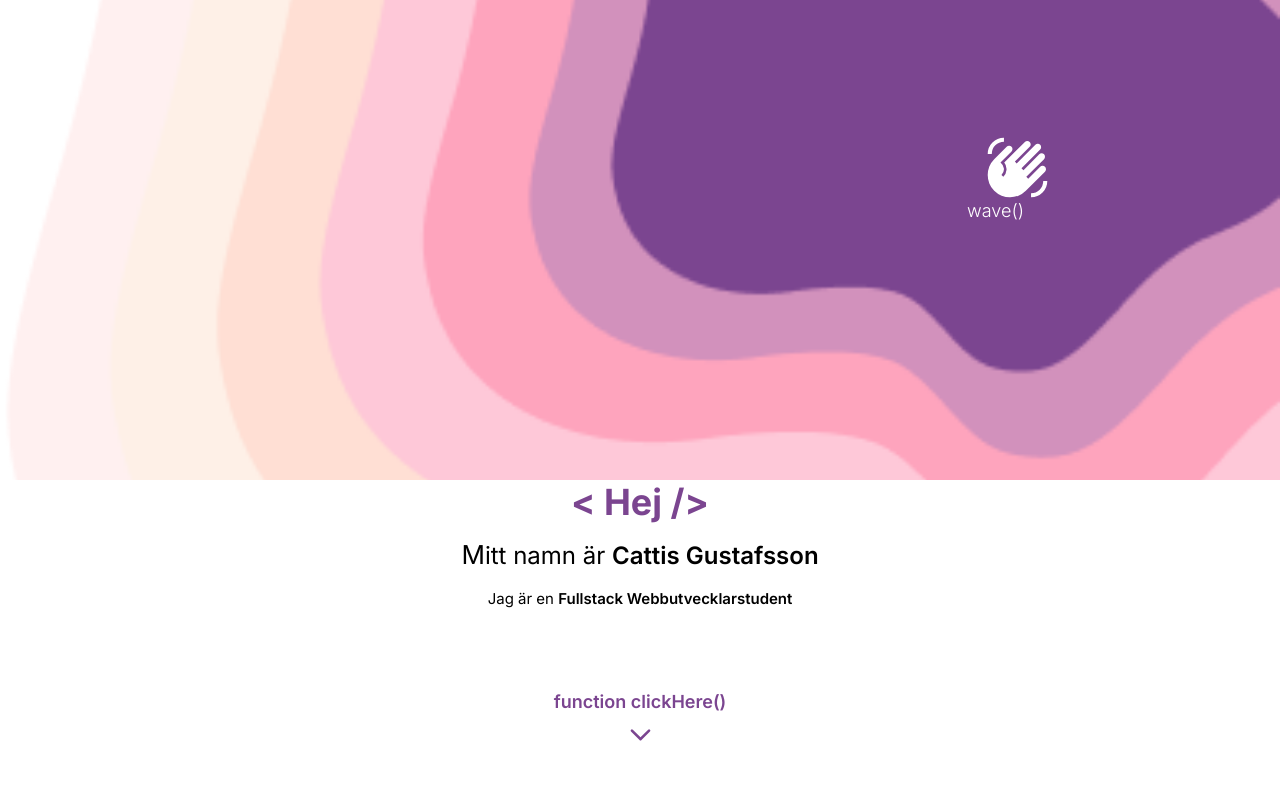
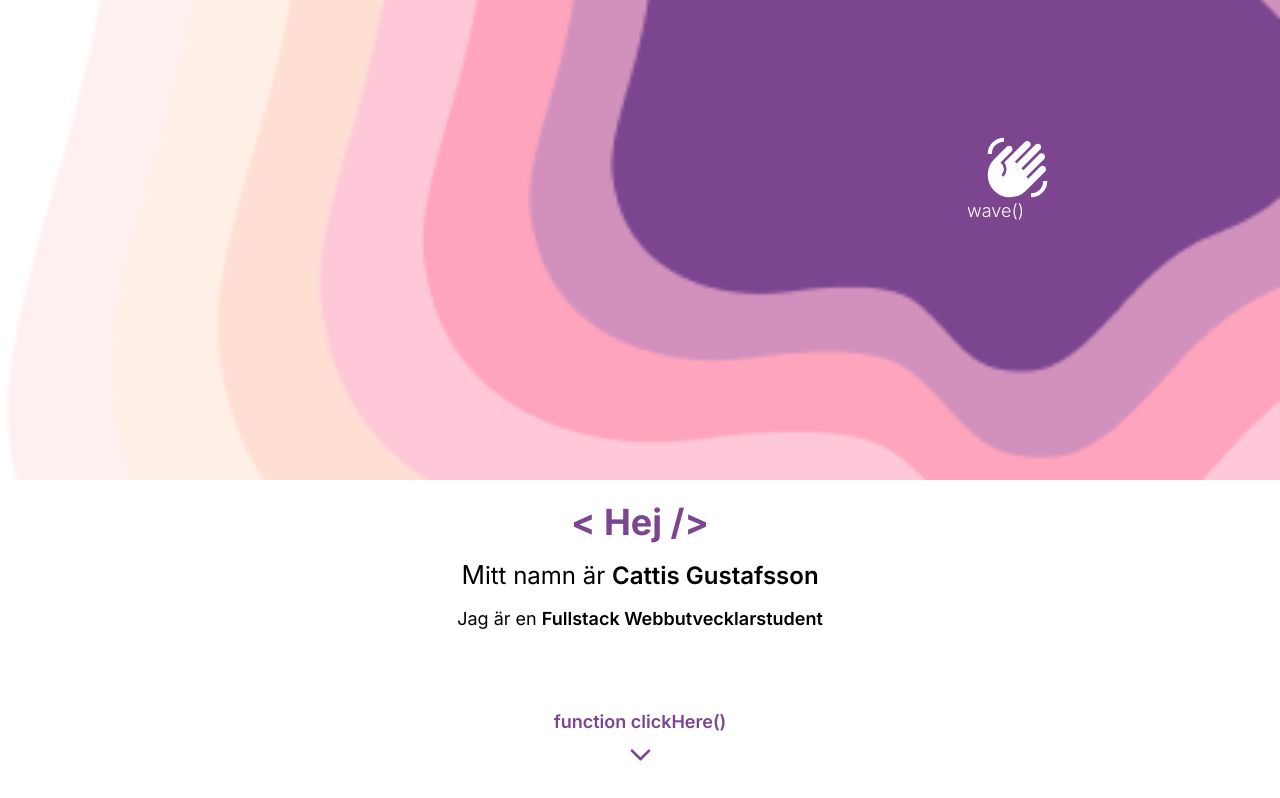
Before and after one commit to HejCattis/Portfolio, a plain HTML site: page index.html in a window 1280 px wide. Shown: the top 798 px of the page. Drawn offline with Linux system fonts and the light colour scheme.

Commit message:
Design fix

```diff
--- a/index.html
+++ b/index.html
@@ -14,10 +14,10 @@
                 <svg xmlns="http://www.w3.org/2000/svg" class="hero_hand" viewBox="0 0 24 24"><path fill="currentColor" d="M17 23v-1.5q1.875 0 3.188-1.313T21.5 17H23q0 2.5-1.75 4.25T17 23ZM1 7q0-2.5 1.75-4.25T7 1v1.5q-1.875 0-3.188 1.313T2.5 7H1Zm2.4 13.6q-1.2-1.2-1.8-2.725T1 14.763q0-1.588.6-3.113t1.8-2.725l4.6-4.6q.35-.35.888-.375t.912.35q.35.35.35.888t-.35.887L5.725 10.15q1 .8 1.225 2.138t-.875 2.462l.7.7q1.025-.95 1.163-2.525t-.838-2.75l7.625-7.625q.375-.375.888-.375t.887.375q.35.35.375.863t-.375.912L11.025 9.8l.675.7l6.9-6.9q.35-.35.888-.35t.887.35q.35.35.35.887t-.35.888l-6.9 6.9l.725.7l5.825-5.825q.375-.375.888-.375t.887.375q.35.35.35.887t-.35.888l-6.55 6.525l.7.725l4.425-4.425q.4-.4.913-.375t.862.375q.35.35.375.863t-.375.912L15.075 20.6q-1.2 1.2-2.725 1.8t-3.112.6q-1.588 0-3.113-.6T3.4 20.6Z"/></svg>
                 <p class="hero_func">wave()</p>
             </div>
-            <div class="flx">
+            <div class="flx margins-smaller">
                 <h1>&lt; Hej /&gt;</h1>
                 <h2 class="hero_h2">Mitt namn är <strong>Cattis Gustafsson</strong></h2>
-                <p class="smaller-p">Jag är en <strong>Fullstack Webbutvecklarstudent</strong></p>
+                <p class="hero_p">Jag är en <strong>Fullstack Webbutvecklarstudent</strong></p>
             </div>
         </section>
         <section class="margins">
--- a/style.css
+++ b/style.css
@@ -80,6 +80,11 @@ strong {
     margin: 20px auto 20px auto;
 }
 
+.margins-smaller {
+    width: 95vw;
+    margin: 20px auto 20px auto;
+}
+
 /*==================== Hero section ====================*/
 .hero {
     background-image: url(/_images/BG-mobile.png);
@@ -108,6 +113,10 @@ strong {
 }
 .hero_h2 {
     font-weight: 400;
+}
+
+.hero_p {
+    text-align: center;
 }
 
 .hero_link {
```
